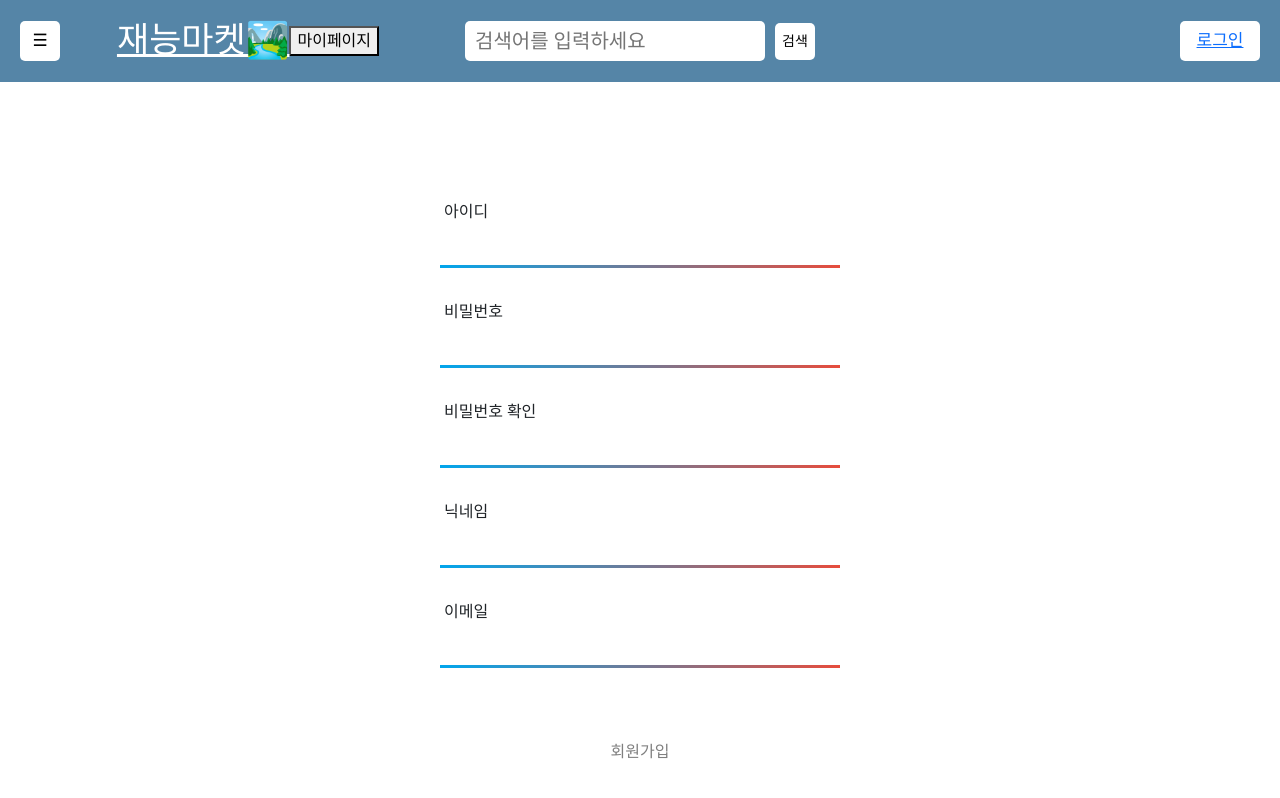
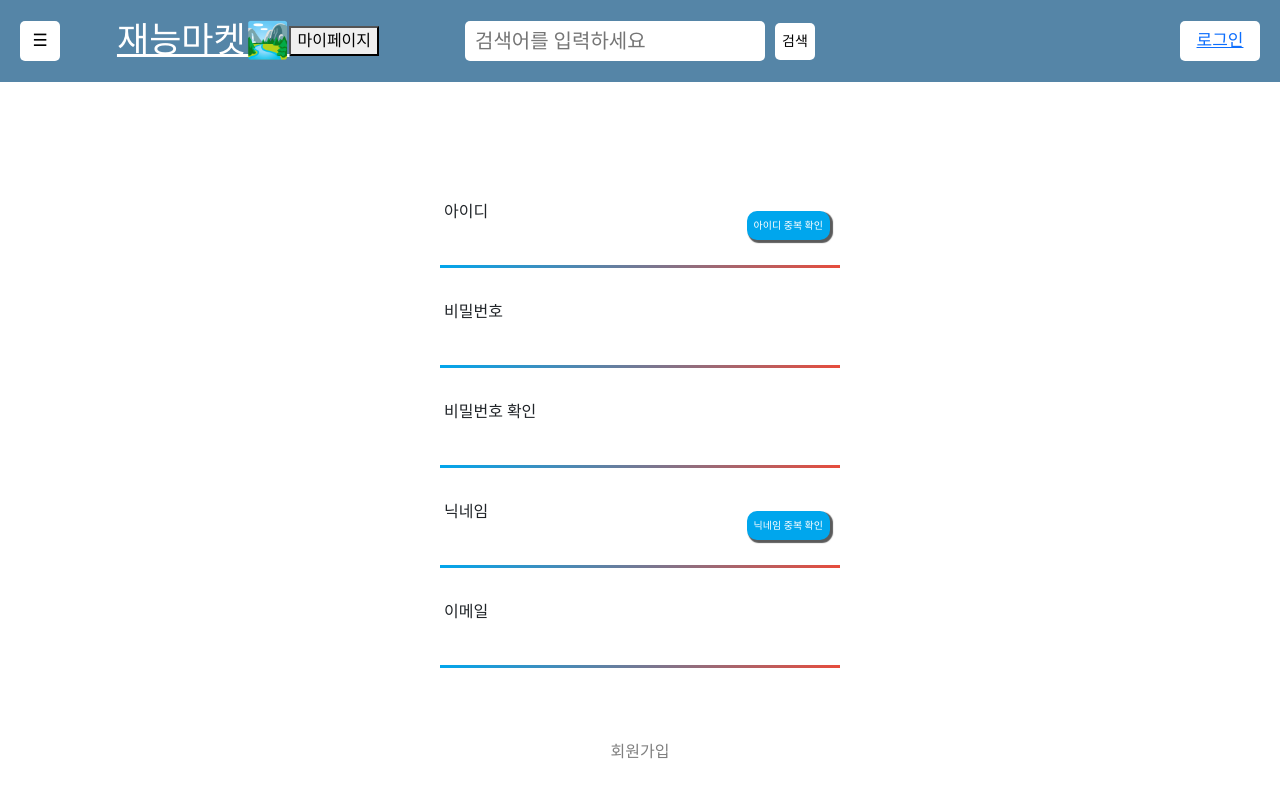
Before and after one commit to sanppi/talent_market, a React (Create React App) app in the folder client/: page /member/signup in a window 1280 px wide. Built offline with nearby package versions, Linux system fonts and the light colour scheme; a web font is replaced by a local one.

Commit message:
Feat: 상황별 input

```diff
--- a/client/src/components/sign/SignUpInput.js
+++ b/client/src/components/sign/SignUpInput.js
@@ -22,21 +22,25 @@ export default function SignUpInput({
         onChange={(e) => onChange(id, e.target.value)}
         value={value}
       />
-      {hasButton && isUpdate ? (
+      {hasButton ? (
         <>
-          {/* <span role="alert">{msg[`${id}Duplicate`]}</span> */}
+          {isUpdate ? (
+            <>
               <button type="button" onClick={() => onButtonClick(id)}>
                 {label} 변경
               </button>
             </>
           ) : (
             <>
-          {/* 되살려야 함.. */}
-          {/* <span role="alert">{msg[`${id}Duplicate`]}</span> */}
-          {/* <button type="button" onClick={() => onButtonClick(id)}>
+              <span role="alert">{msg[`${id}Duplicate`]}</span>
+              <button type="button" onClick={() => onButtonClick(id)}>
                 {label} 중복 확인
-          </button> */}
+              </button>
             </>
+          )}
+        </>
+      ) : (
+        ''
       )}
       {error && <small role="alert">{error.message}</small>}
     </div>
```
Lines whose indentation alone changed are shown as unchanged.
